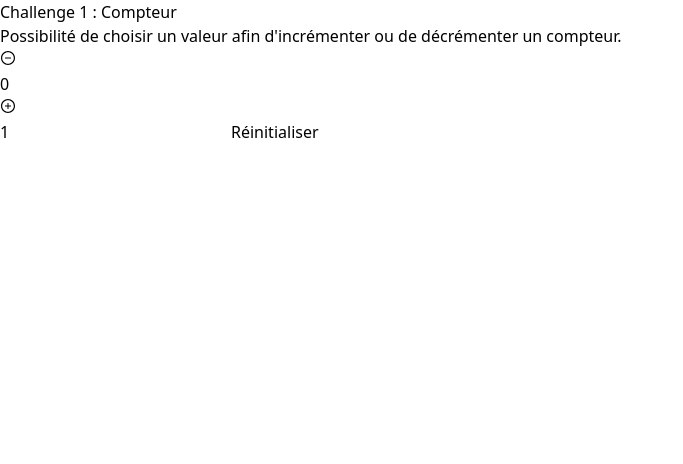
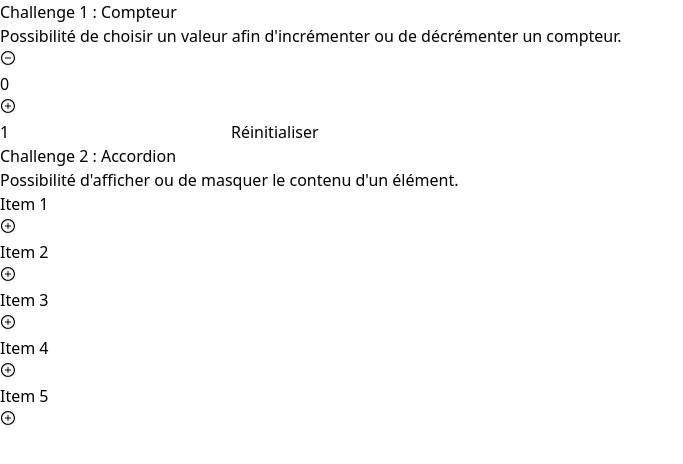
Before and after one commit to EvanPluchart/frontend-mini-challenges-react, a React (Vite) app: page / in a window 1280 px wide. Shown: the top 464 px of the page, without its empty margins (0-683 px from the left). Built offline with nearby package versions, Linux system fonts and the light colour scheme.

Commit message:
feature: Implémentation du composant AccordionItem et Accordion.
* Ligne de cartes dépliables affichant un contenu caché.

* "Challenge 2 : Accordion" terminé.

```diff
--- a/src/App.tsx
+++ b/src/App.tsx
@@ -1,11 +1,12 @@
 import './App.css'
 import Counter from "./components/Counter";
+import Accordion from "./components/Accordion";
 
 export default function App() {
     return (
-        <div className={'bg-slate-100 min-h-screen min-w-screen flex flex-col items-center p-4'}>
-
-            <Counter></Counter>
+        <div className={'bg-slate-100 min-h-screen min-w-screen flex flex-col items-center p-4 gap-10'}>
+            <Counter />
+            <Accordion />
         </div>
     );
 }
--- /dev/null
+++ b/src/components/Accordion.tsx
@@ -0,0 +1,23 @@
+import AccordionItem from "./AccordionItem";
+
+export default function Accordion() {
+    return (
+        <div className={'w-full'}>
+            <div className={'flex flex-col mb-4 gap-2'}>
+                <h1 className={'font-bold text-2xl md:text-4xl'}>Challenge 2 : Accordion</h1>
+                <p>Possibilité d'afficher ou de masquer le contenu d'un élément.</p>
+            </div>
+
+            <div className="flex flex-col gap-4">
+                <AccordionItem title={'Item 1'}>Description semi-longue numéro 1</AccordionItem>
+                <AccordionItem title={'Item 2'}>Description semi-longue numéro 2</AccordionItem>
+                <AccordionItem title={'Item 3'}>Description semi-longue numéro 3</AccordionItem>
+                <AccordionItem title={'Item 4'}>Description semi-longue numéro 4</AccordionItem>
+                <AccordionItem title={'Item 5'}>Description semi-longue numéro 5</AccordionItem>
+
+            </div>
+
+
+        </div>
+    )
+}
--- /dev/null
+++ b/src/components/AccordionItem.tsx
@@ -0,0 +1,25 @@
+import type {PropsWithChildren} from "react";
+import {useState} from "react";
+import {AiOutlineMinusCircle, AiOutlinePlusCircle} from "react-icons/ai";
+
+type AccordionItemProps = PropsWithChildren<{
+    title: string,
+    opened?:boolean,
+}>
+
+export default function AccordionItem({title, opened = false, children}: AccordionItemProps) {
+    const [isOpen, setIsOpen] = useState(opened);
+
+    return (
+        <div className={'flex flex-col w-full p-2 rounded border-2 border-slate-300 justify-center'}>
+            <div className={'flex justify-between items-center'}>
+                <h1 className={'font-bold text-2xl md:text-4xl'}>{title}</h1>
+                <button
+                    onClick={() => setIsOpen(!isOpen)}
+                    className={'text-4xl'}
+                >{isOpen ? <AiOutlineMinusCircle /> : <AiOutlinePlusCircle />}</button>
+            </div>
+            {isOpen && children}
+        </div>
+    );
+}
```
